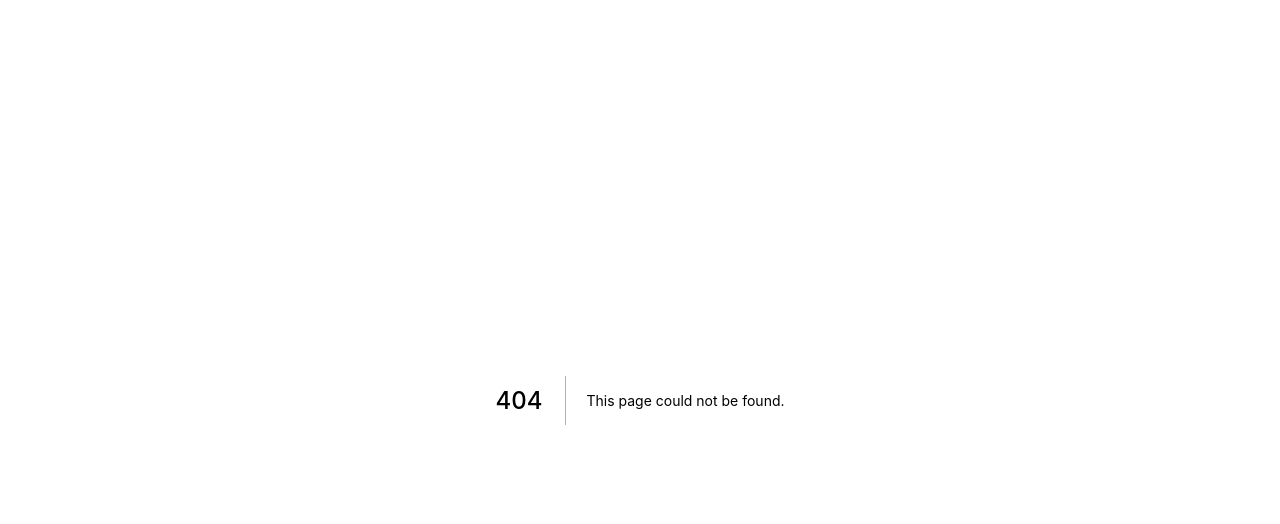
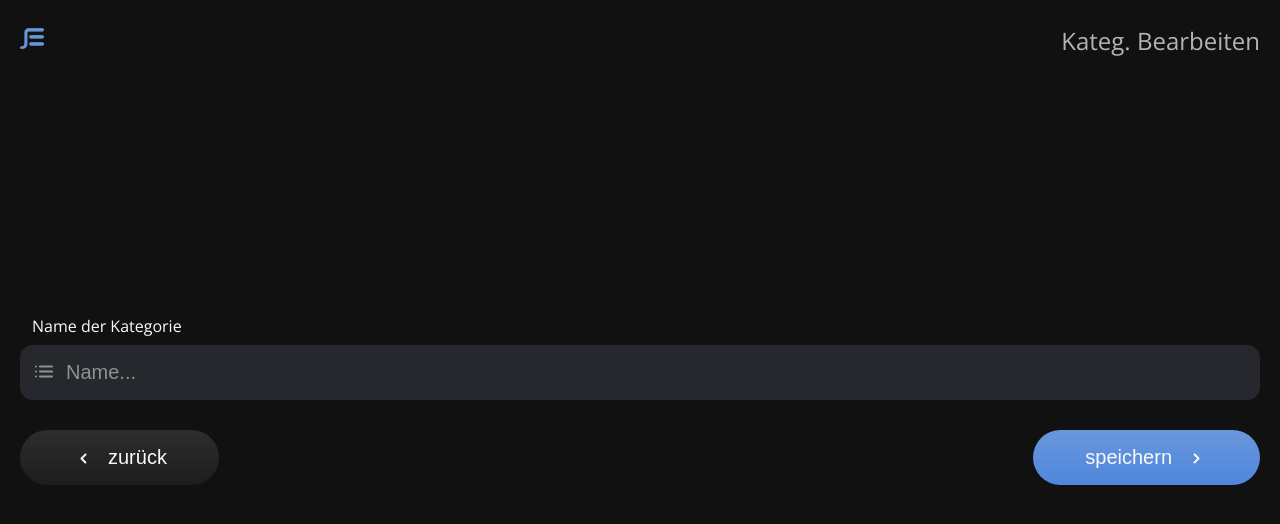
Before and after one commit to philmetscher/capstone-project, a Next.js app: page /edit-category/HAUSHALT4eb211edbdc30242ac120002 in a window 1280 px wide. Before the commit this address had no page. Shown: the top 524 px of the page. Built offline with nearby package versions, Linux system fonts and the light colour scheme.

Commit message:
added new edit page for categories, added edit-icon to edit the category

```diff
--- a/components/category/Category.js
+++ b/components/category/Category.js
@@ -13,6 +13,7 @@ export default function Category({ category }) {
   return (
     <article>
       <CategoryHeadline
+        id={category.id}
         extended={isExtended}
         handleClick={() => setIsExtended((oldIsExtended) => !oldIsExtended)}
       >
--- /dev/null
+++ b/pages/edit-category/[id].js
@@ -0,0 +1,53 @@
+import Head from "next/head";
+
+// Components
+import Header from "../../components/Header";
+import {
+  FormMain,
+  StyledForm,
+  Input,
+  Select,
+} from "../../components/FormComponents";
+import { ButtonGroup, ButtonIcon, ButtonSmall } from "../../components/Button";
+import { IconChevronLeft, IconChevronRight } from "../../components/Icons";
+
+export default function EditCategory() {
+  return (
+    <>
+      <Head>
+        <title>Bearbeite Kategorie</title>
+        <meta name="description" content="JustList App" />
+        <link rel="icon" href="/favicon.ico" />
+      </Head>
+
+      <Header>Kateg. Bearbeiten</Header>
+      <FormMain>
+        <StyledForm onSubmit={(event) => handleSubmit(event)}>
+          <Input
+            name="categoryName"
+            labelText="Name der Kategorie"
+            inputIcon="list"
+            handleChange={(event) => handleCategoryInput(event)}
+            handleKeyPress={(event) => handleKeyPress(event)}
+          >
+            Name...
+          </Input>
+          <ButtonGroup>
+            <ButtonSmall
+              color="secondary"
+              aria-label={"zurück"}
+              onClick={(event) => handleGoBack(event)}
+            >
+              <IconChevronLeft />
+              zurück
+            </ButtonSmall>
+            <ButtonSmall color="primary">
+              speichern
+              <IconChevronRight />
+            </ButtonSmall>
+          </ButtonGroup>
+        </StyledForm>
+      </FormMain>
+    </>
+  );
+}
```
Also changed, not shown: components/category/CategoryHeadline.js (+37 -5 lines).
